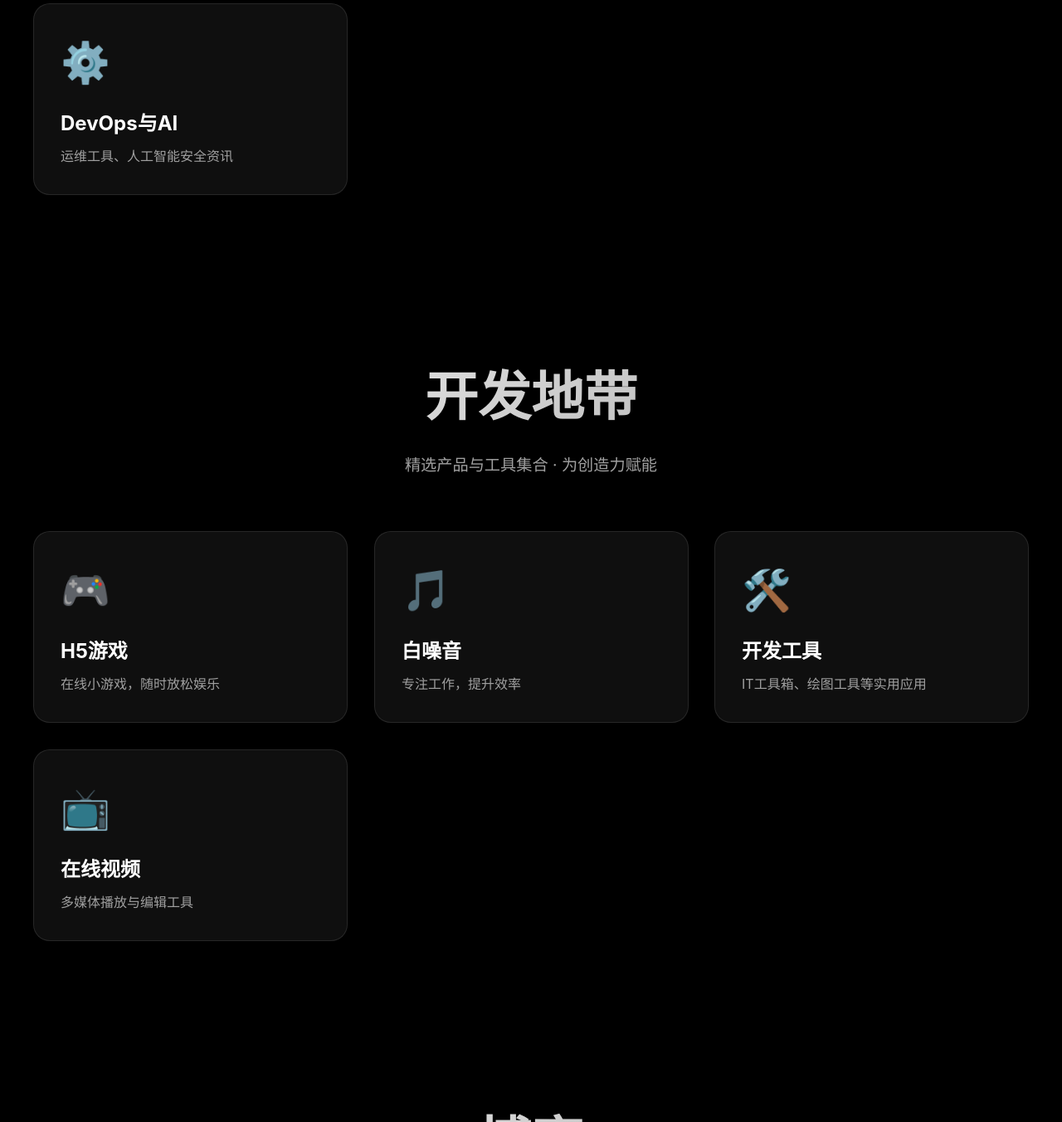
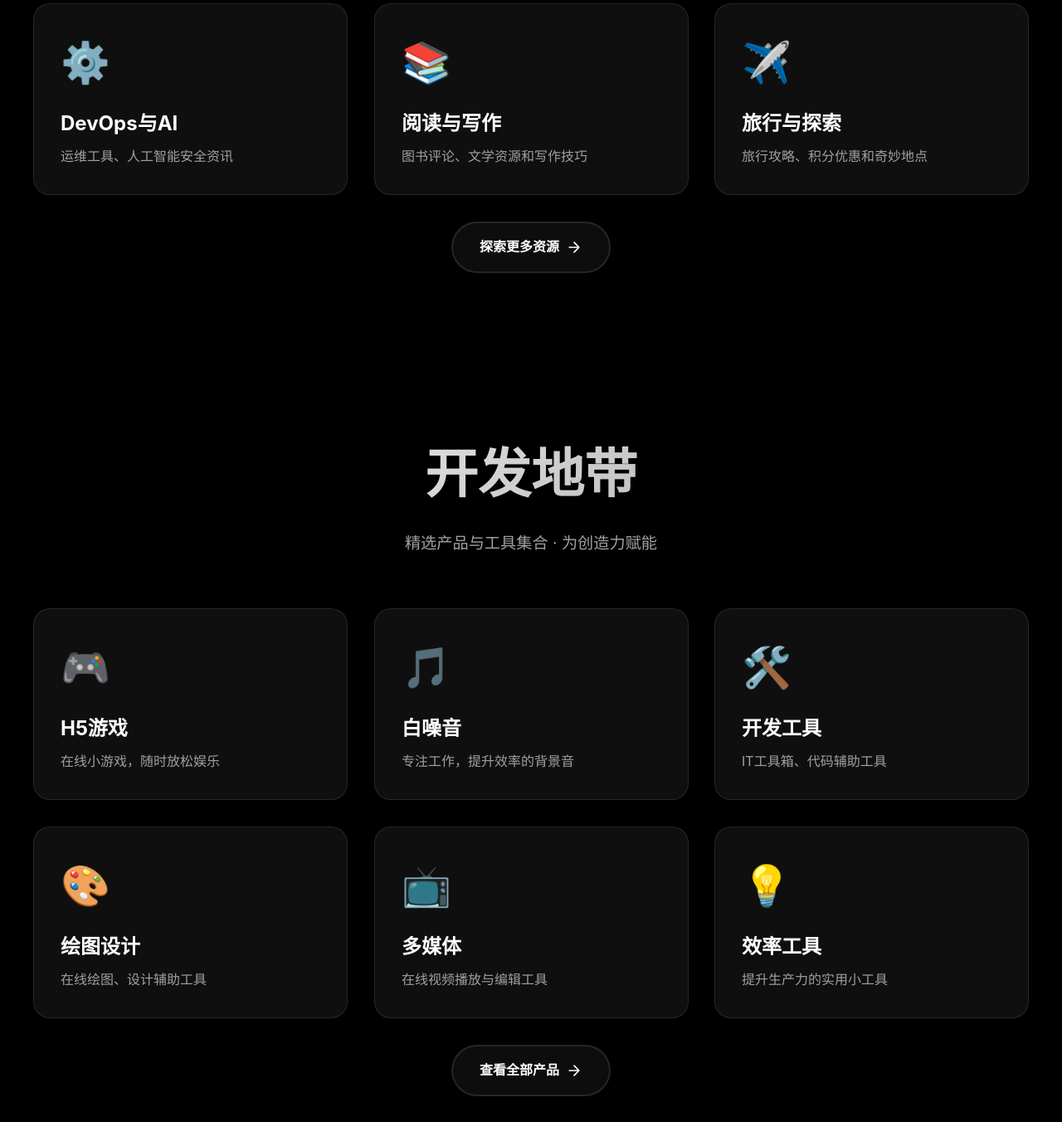
Before and after one commit to Throneto/website-sample, a website: page index.html in a window 1280 px wide. Shown: the part 1448-2800 px from the top of the page at 83% size. Drawn offline with Linux system fonts and the light colour scheme; some packages are replaced by stand-ins of ours; a script that the page names is missing.

Commit message:
Enhance index.html: Add new sections for "阅读与写作" and "旅行与探索" with corresponding descriptions, update card descriptions for "白噪音" and "开发工具", and introduce a new section for "效率工具", improving content variety and user engagement.

```diff
--- a/index.html
+++ b/index.html
@@ -161,6 +161,24 @@
                         <h3>DevOps与AI</h3>
                         <p>运维工具、人工智能安全资讯</p>
                     </div>
+                    <div class="glass-card" onclick="location.href='/pages/knowledge.html'" style="cursor: pointer;">
+                        <div class="card-icon">📚</div>
+                        <h3>阅读与写作</h3>
+                        <p>图书评论、文学资源和写作技巧</p>
+                    </div>
+                    <div class="glass-card" onclick="location.href='/pages/knowledge.html'" style="cursor: pointer;">
+                        <div class="card-icon">✈️</div>
+                        <h3>旅行与探索</h3>
+                        <p>旅行攻略、积分优惠和奇妙地点</p>
+                    </div>
+                </div>
+                <div style="text-align: center; margin-top: 2rem;">
+                    <a href="/pages/knowledge.html" class="cta-button" style="display: inline-flex; text-decoration: none;">
+                        <span>探索更多资源</span>
+                        <svg class="arrow-icon" viewBox="0 0 24 24" fill="none" stroke="currentColor">
+                            <path d="M5 12h14M12 5l7 7-7 7" stroke-width="2" stroke-linecap="round" stroke-linejoin="round"/>
+                        </svg>
+                    </a>
                 </div>
             </div>
         </section>
@@ -179,18 +197,36 @@
                     <div class="glass-card" onclick="location.href='/pages/development.html'" style="cursor: pointer;">
                         <div class="card-icon">🎵</div>
                         <h3>白噪音</h3>
-                        <p>专注工作，提升效率</p>
+                        <p>专注工作，提升效率的背景音</p>
                     </div>
                     <div class="glass-card" onclick="location.href='/pages/development.html'" style="cursor: pointer;">
                         <div class="card-icon">🛠️</div>
                         <h3>开发工具</h3>
-                        <p>IT工具箱、绘图工具等实用应用</p>
+                        <p>IT工具箱、代码辅助工具</p>
+                    </div>
+                    <div class="glass-card" onclick="location.href='/pages/development.html'" style="cursor: pointer;">
+                        <div class="card-icon">🎨</div>
+                        <h3>绘图设计</h3>
+                        <p>在线绘图、设计辅助工具</p>
                     </div>
                     <div class="glass-card" onclick="location.href='/pages/development.html'" style="cursor: pointer;">
                         <div class="card-icon">📺</div>
-                        <h3>在线视频</h3>
-                        <p>多媒体播放与编辑工具</p>
+                        <h3>多媒体</h3>
+                        <p>在线视频播放与编辑工具</p>
                     </div>
+                    <div class="glass-card" onclick="location.href='/pages/development.html'" style="cursor: pointer;">
+                        <div class="card-icon">💡</div>
+                        <h3>效率工具</h3>
+                        <p>提升生产力的实用小工具</p>
+                    </div>
+                </div>
+                <div style="text-align: center; margin-top: 2rem;">
+                    <a href="/pages/development.html" class="cta-button" style="display: inline-flex; text-decoration: none;">
+                        <span>查看全部产品</span>
+                        <svg class="arrow-icon" viewBox="0 0 24 24" fill="none" stroke="currentColor">
+                            <path d="M5 12h14M12 5l7 7-7 7" stroke-width="2" stroke-linecap="round" stroke-linejoin="round"/>
+                        </svg>
+                    </a>
                 </div>
             </div>
         </section>
```
